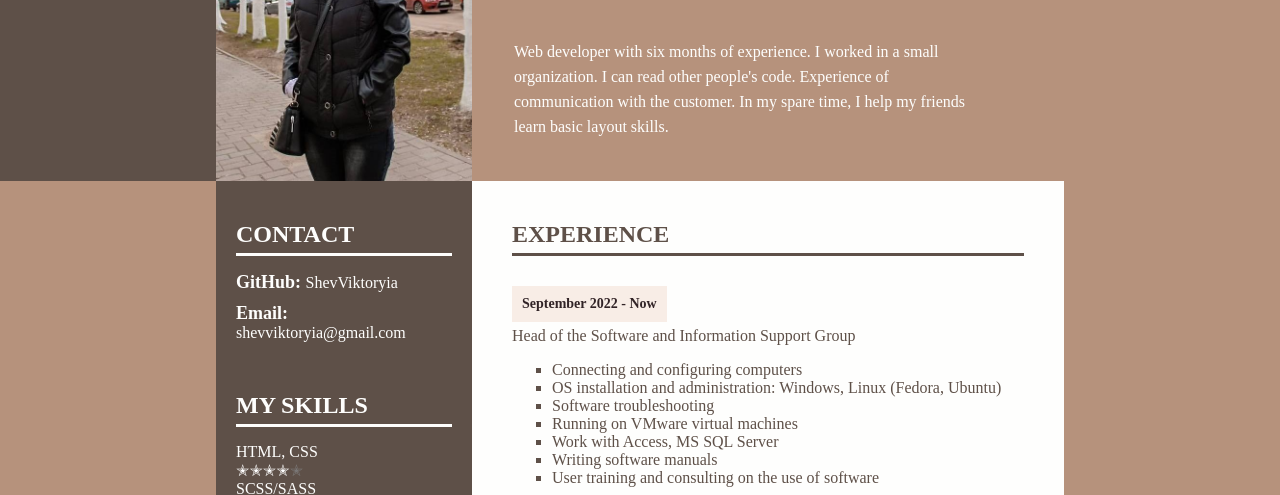
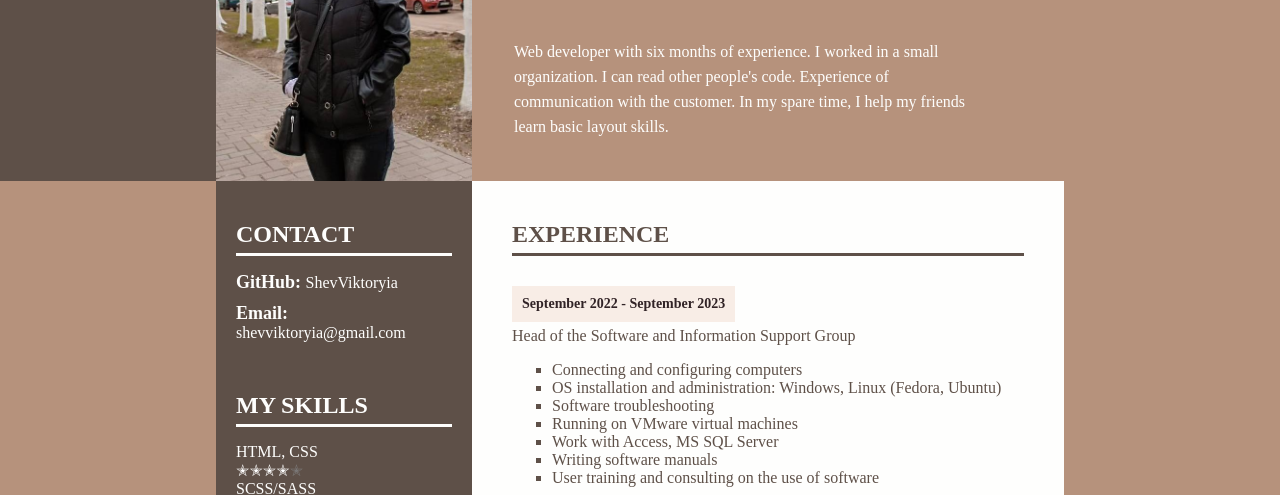
Before and after one commit to ShevViktoryia/My-CV, a plain HTML site: page cv/index.html in a window 1280 px wide. Shown: the part 179-674 px from the top of the page. Drawn offline with Linux system fonts and the light colour scheme.

Commit message:
refactor: update index.html

```diff
--- a/cv/index.html
+++ b/cv/index.html
@@ -119,7 +119,7 @@
         <section class="experience">
           <h2>EXPERIENCE</h2>
           <div class="place">
-            <p class="date">September 2022 - Now</p>
+            <p class="date">September 2022 - September 2023</p>
             <p class="post">Head of the Software and Information Support Group</p>
             <p class="work"></p>
             <ul class="responsibilities">
```
